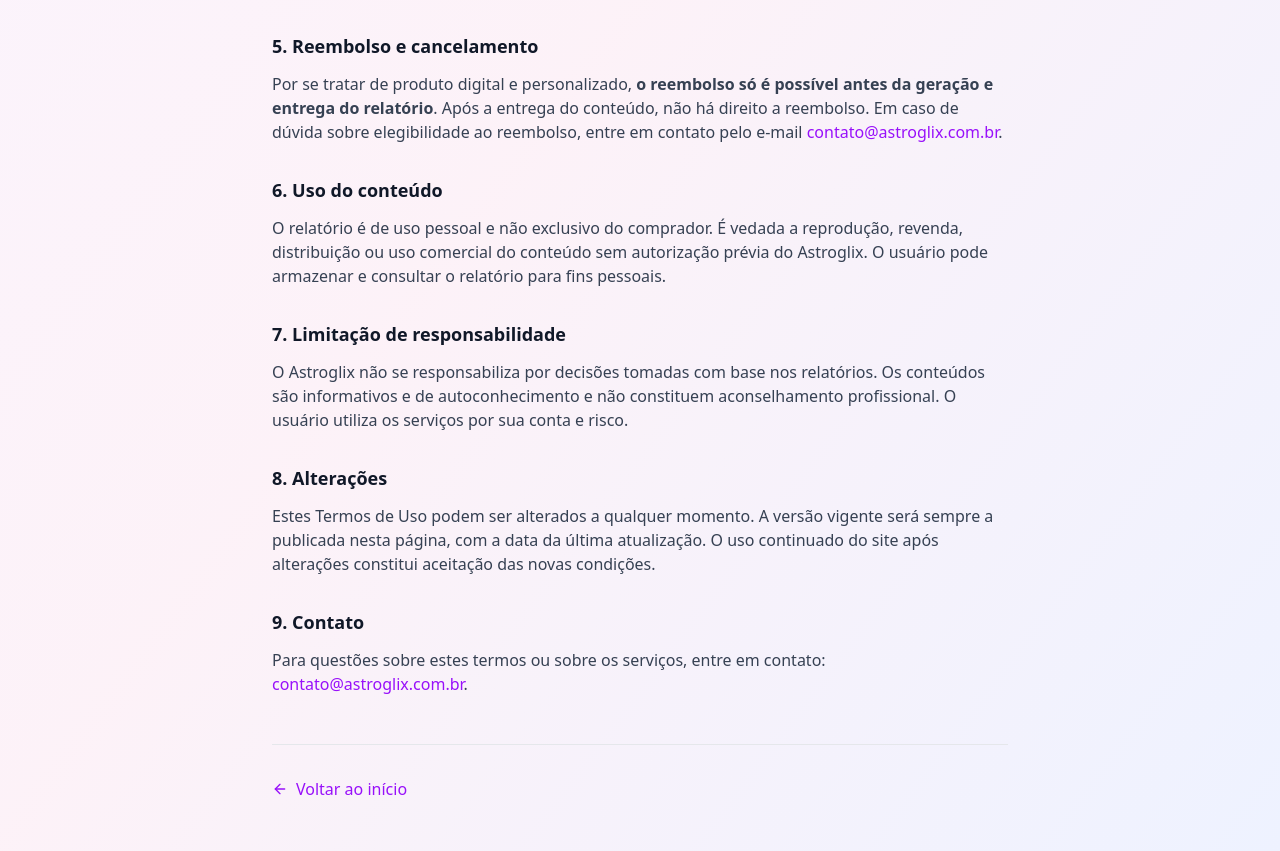
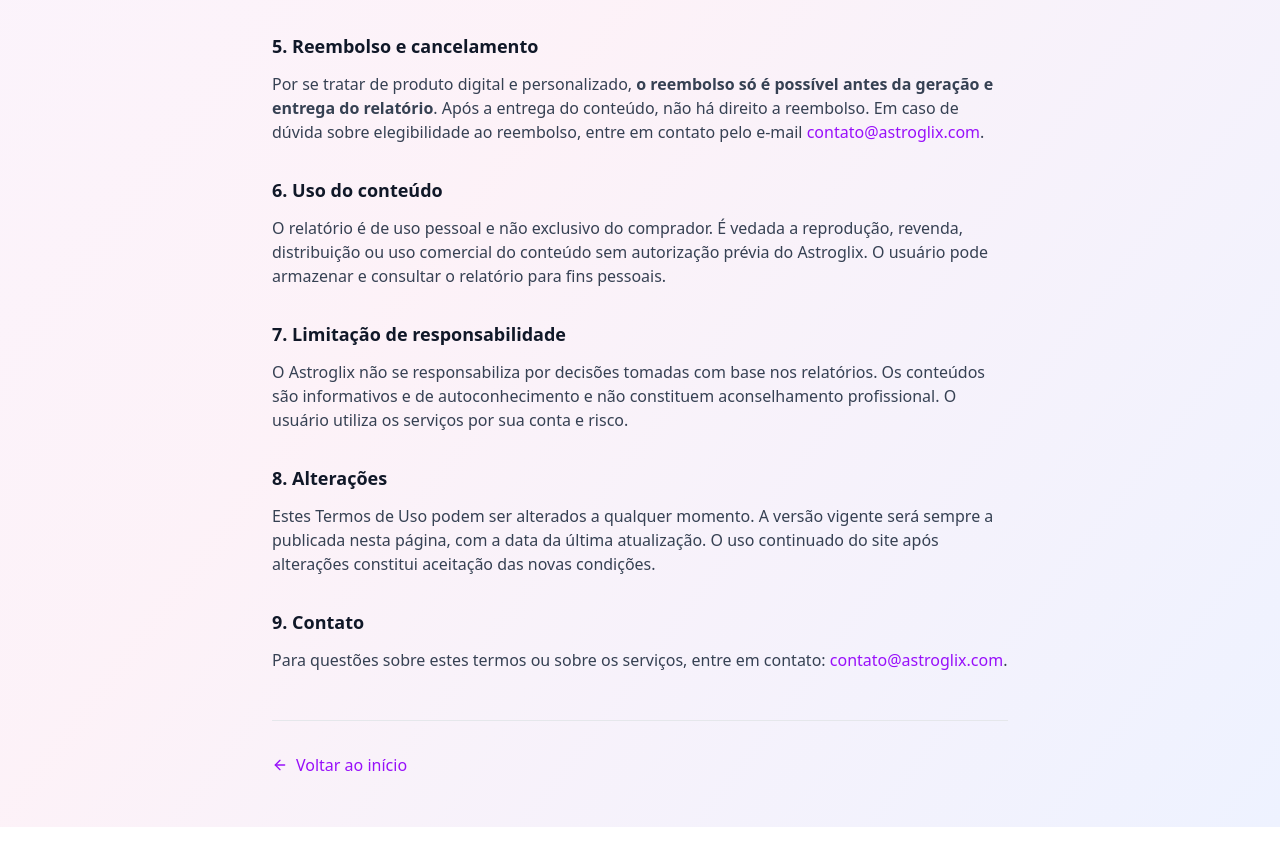
Before and after one commit to miostech/astroglix, a Next.js app: page /termos in a window 1280 px wide. Shown: the part 844-1695 px from the top of the page. After the commit the page ends 1671 px from the top, so only its background shows below. Built offline with nearby package versions, Linux system fonts and the light colour scheme.

Commit message:
Fix info

```diff
--- a/src/app/page.tsx
+++ b/src/app/page.tsx
@@ -407,14 +407,15 @@ const inspirationalQuotes = [
 ]
 
 const FAQ_ITEMS: { pergunta: string; resposta: string }[] = [
-  { pergunta: 'Isso é adivinhação?', resposta: 'Não. O Astroglix não é adivinhação. Ele é um mapa personalizado baseado nos seus dados de nascimento, que analisa ciclos, tendências e potenciais da sua vida. O objetivo não é prever o futuro, mas oferecer direcionamento e autoconhecimento para ajudar você a tomar decisões mais conscientes.' },
+  // { pergunta: 'Isso é adivinhação?', resposta: 'Não. O Astroglix não é adivinhação. Ele é um mapa personalizado baseado nos seus dados de nascimento, que analisa ciclos, tendências e potenciais da sua vida. O objetivo não é prever o futuro, mas oferecer direcionamento e autoconhecimento para ajudar você a tomar decisões mais conscientes.' },
   { pergunta: 'Mapa natal e mapa astral são diferentes?', resposta: 'Na prática, são sinônimos. Ambos se referem ao mapa do céu no seu nascimento. Aqui a diferença é a qualidade da interpretação e a estrutura do relatório.' },
-  { pergunta: 'Os valores dos serviços aparecem no site?', resposta: 'Não publicamos tabela de preços aqui. Em cada serviço, use «Saiba mais» para abrir o WhatsApp com uma mensagem já identificando o serviço escolhido; combinamos valores e prazos no atendimento.' },
+  { pergunta: 'Os valores dos serviços aparecem no site?', resposta: 'Cada serviço tem um valor diferente. Use «Saiba mais» para abrir o WhatsApp com uma mensagem já identificando o serviço escolhido que informaremos valores e prazos no atendimento.' },
   { pergunta: 'Preciso saber a hora de nascimento?', resposta: 'Para o relatório online integrado: a hora melhora muito (Ascendente e casas dependem da hora). Se não souber, entregamos uma versão essencial. Para serviços sob medida, orientamos no contato.' },
-  { pergunta: 'Em quanto tempo eu recebo?', resposta: 'Combinamos prazo no WhatsApp conforme o serviço e a fila de atendimento.' },
-  { pergunta: 'Como vou receber?', resposta: 'A forma de entrega (PDF, áudio, reunião etc.) é alinhada no atendimento para cada serviço.' },
-  { pergunta: 'Meus dados estão seguros?', resposta: 'Sim. Coletamos apenas o necessário para gerar o relatório. Você pode solicitar exclusão a qualquer momento (LGPD).' },
-  { pergunta: 'Posso pedir reembolso?', resposta: 'Por ser produto digital e personalizado, o reembolso só é possível antes da geração do relatório. Após a entrega, não há reembolso. Consulte os Termos de uso para detalhes.' }
+  { pergunta: 'Em quanto tempo eu recebo?', resposta: 'O prazo varia conforme o serviço e a fila de atendimento. Normalmente de 1 a 10 dias, combinamos no WhatsApp.' },
+  { pergunta: 'Como vou receber?', resposta: 'A forma de entrega depende do serviço escolhido e é alinhada no atendimento, mas pode ser em PDF ou áudio.' },
+  { pergunta: 'Posso pedir reembolso?', resposta: 'Por ser produto digital e personalizado, o reembolso só é possível até 7 dias após a compra e antes da geração do relatório. Após a entrega, não há reembolso. Consulte os Termos de uso para detalhes.' },
+  { pergunta: 'Meus dados estão seguros?', resposta: 'Sim. Coletamos apenas o necessário para gerar o relatório. Você pode solicitar exclusão a qualquer momento (LGPD).' }
+
 ]
 
 function LpFaq() {
@@ -2114,8 +2115,8 @@ export default function MysticReportApp() {
               </div>
               <div>
                 <p className="text-[15px] sm:text-[16px] leading-[22px] sm:leading-[24px] font-semibold text-gray-900 dark:text-white mb-3">Contato</p>
-                <a href="mailto:contato@astroglix.com.br" className="text-[14px] sm:text-[16px] leading-[22px] sm:leading-[24px] text-gray-600 dark:text-gray-400 hover:underline break-all">
-                  contato@astroglix.com.br
+                <a href="mailto:contato@astroglix.com" className="text-[14px] sm:text-[16px] leading-[22px] sm:leading-[24px] text-gray-600 dark:text-gray-400 hover:underline break-all">
+                  contato@astroglix.com
                 </a>
               </div>
             </div>
@@ -2184,7 +2185,7 @@ export default function MysticReportApp() {
                     value={mentoriaForm.phone}
                     onChange={(e) => setMentoriaForm((f) => ({ ...f, phone: e.target.value }))}
                     className="w-full px-4 py-3 rounded-2xl border border-gray-200 dark:border-gray-600 bg-white dark:bg-gray-700 text-gray-900 dark:text-gray-100 text-sm focus:ring-2 focus:ring-purple-400/50 focus:border-purple-400"
-                    placeholder="(11) 99999-9999"
+                    placeholder="Ex: +55 (11) 99999-9999"
                   />
                 </div>
                 <div>
--- a/src/app/privacidade/page.tsx
+++ b/src/app/privacidade/page.tsx
@@ -112,8 +112,8 @@ export default function PrivacidadePage() {
             </ul>
             <p className="mt-3">
               Para exercer esses direitos, entre em contato pelo e-mail{' '}
-              <a href="mailto:contato@astroglix.com.br" className="text-purple-600 dark:text-purple-400 hover:underline">
-                contato@astroglix.com.br
+              <a href="mailto:contato@astroglix.com" className="text-purple-600 dark:text-purple-400 hover:underline">
+                contato@astroglix.com
               </a>.
             </p>
           </section>
@@ -139,8 +139,8 @@ export default function PrivacidadePage() {
             <h2 className="text-lg font-semibold text-gray-900 dark:text-white mb-3">10. Contato</h2>
             <p>
               Dúvidas ou solicitações sobre privacidade e dados pessoais:{' '}
-              <a href="mailto:contato@astroglix.com.br" className="text-purple-600 dark:text-purple-400 hover:underline">
-                contato@astroglix.com.br
+              <a href="mailto:contato@astroglix.com" className="text-purple-600 dark:text-purple-400 hover:underline">
+                contato@astroglix.com
               </a>.
             </p>
           </section>
--- a/src/app/termos/page.tsx
+++ b/src/app/termos/page.tsx
@@ -78,8 +78,8 @@ export default function TermosPage() {
               Por se tratar de produto digital e personalizado, <strong>o reembolso só é possível antes da geração e entrega
               do relatório</strong>. Após a entrega do conteúdo, não há direito a reembolso. Em caso de dúvida sobre
               elegibilidade ao reembolso, entre em contato pelo e-mail{' '}
-              <a href="mailto:contato@astroglix.com.br" className="text-purple-600 dark:text-purple-400 hover:underline">
-                contato@astroglix.com.br
+              <a href="mailto:contato@astroglix.com" className="text-purple-600 dark:text-purple-400 hover:underline">
+                contato@astroglix.com
               </a>.
             </p>
           </section>
@@ -115,8 +115,8 @@ export default function TermosPage() {
             <h2 className="text-lg font-semibold text-gray-900 dark:text-white mb-3">9. Contato</h2>
             <p>
               Para questões sobre estes termos ou sobre os serviços, entre em contato:{' '}
-              <a href="mailto:contato@astroglix.com.br" className="text-purple-600 dark:text-purple-400 hover:underline">
-                contato@astroglix.com.br
+              <a href="mailto:contato@astroglix.com" className="text-purple-600 dark:text-purple-400 hover:underline">
+                contato@astroglix.com
               </a>.
             </p>
           </section>
```
